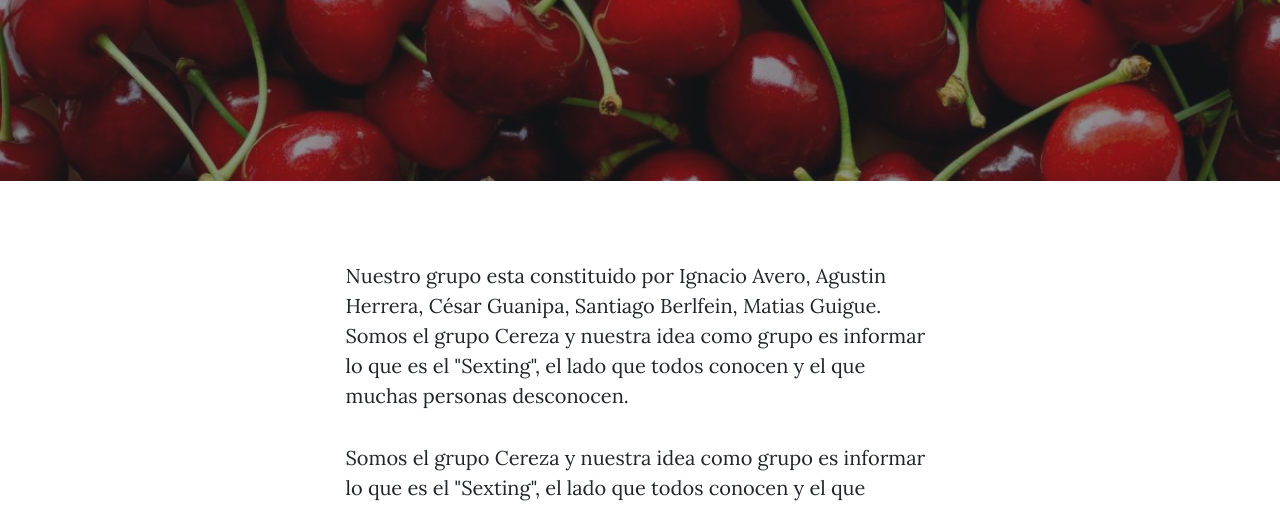
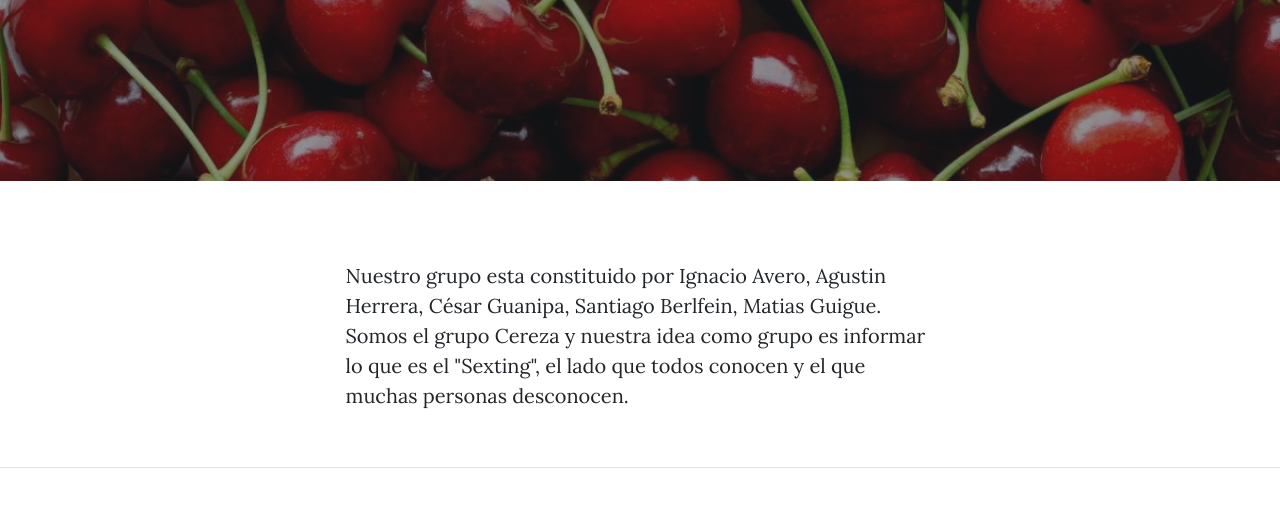
Before and after one commit to Guanips/Projecto-Sexting-DW2, a plain HTML site: page nosotros.html in a window 1280 px wide. Shown: the part 447-956 px from the top of the page. Drawn offline with nearby package versions, Linux system fonts and the light colour scheme.

Commit message:
se cambió el texto en la pagina de nosotros

```diff
--- a/nosotros.html
+++ b/nosotros.html
@@ -54,7 +54,7 @@
                 <div class="row gx-4 gx-lg-5 justify-content-center">
                     <div class="col-md-10 col-lg-8 col-xl-7">
                         <p>Nuestro grupo esta constituido por Ignacio Avero, Agustin Herrera, César Guanipa, Santiago Berlfein, Matias Guigue. Somos el grupo Cereza y nuestra idea como grupo es informar lo que es el "Sexting", el lado que todos conocen y el que muchas personas desconocen. </p>
-                        <p>Somos el grupo Cereza y nuestra idea como grupo es informar lo que es el "Sexting", el lado que todos conocen y el que muchas personas desconocen.</p>
+
                     </div>
                 </div>
             </div>
```
